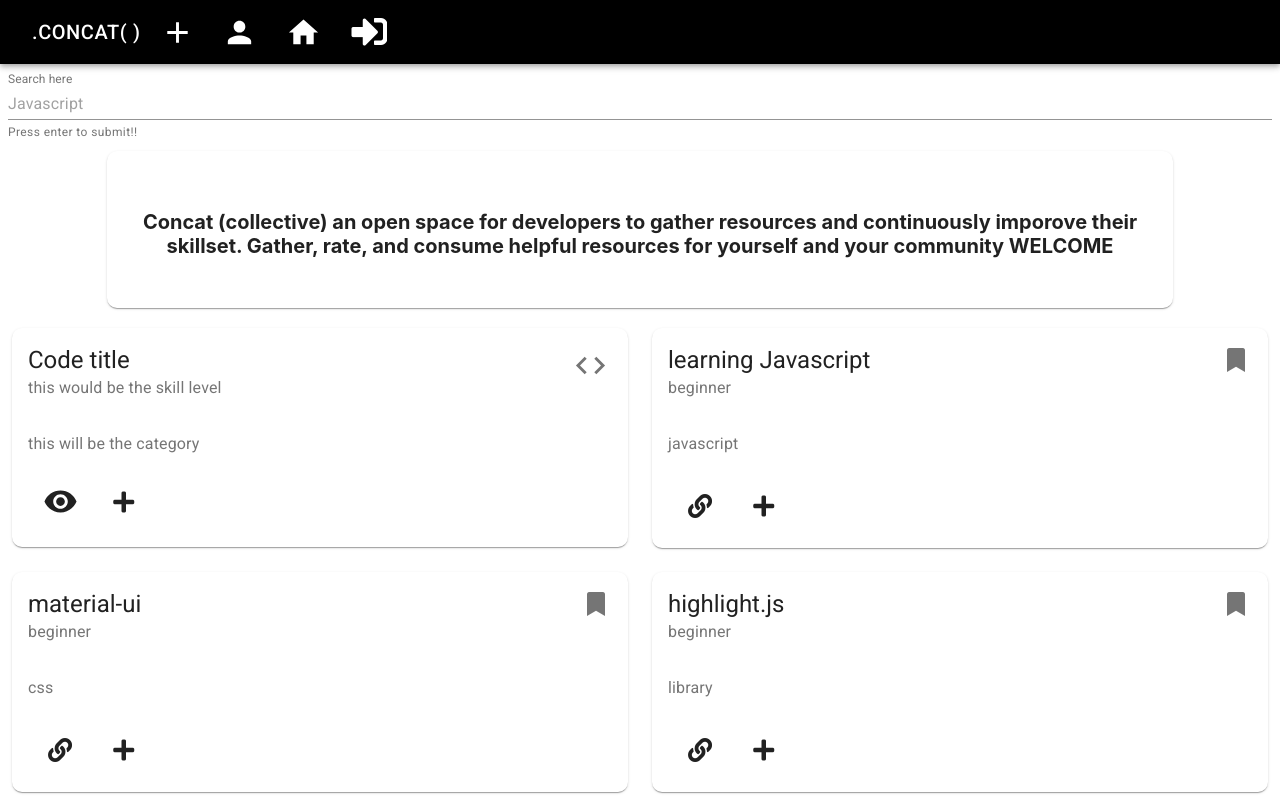
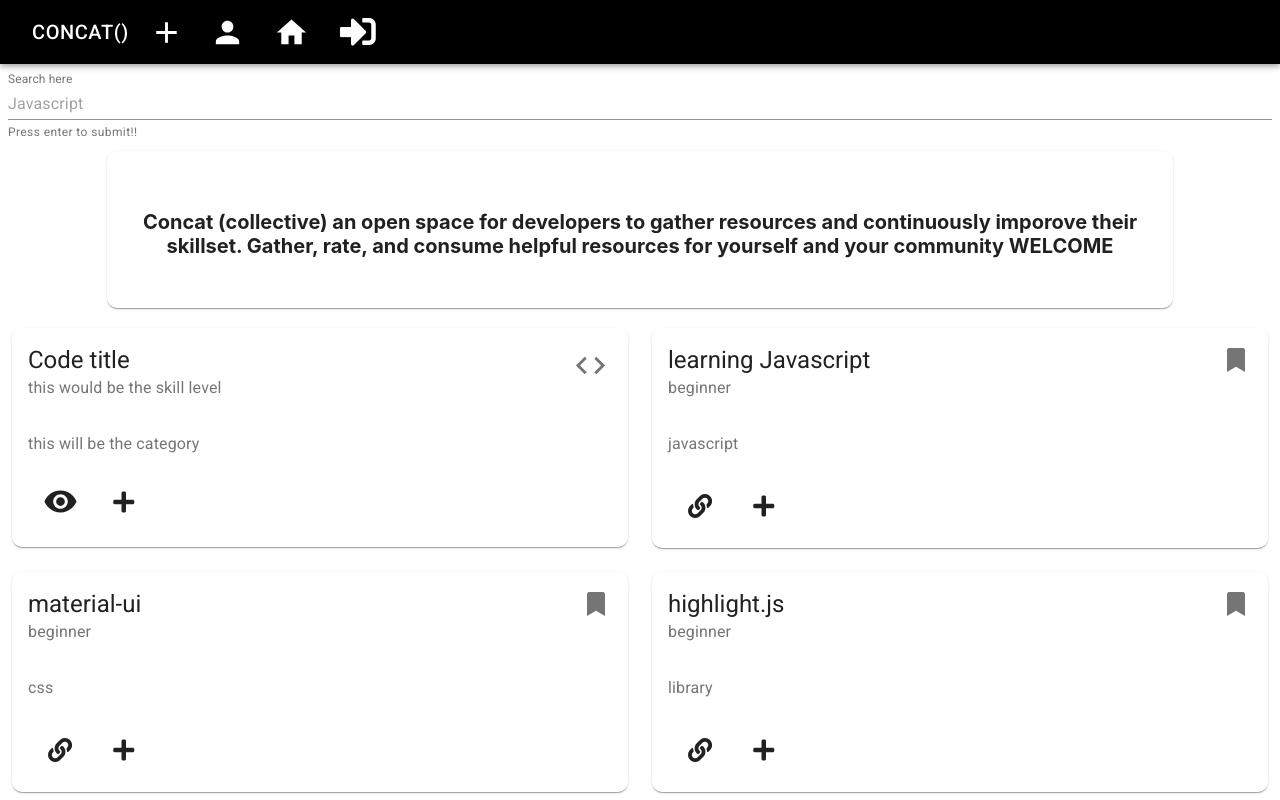
Before and after one commit to drkittendorf/concat_collective, a React (Create React App) app in the folder client/: page /home in a window 1280 px wide. Shown: the top 800 px of the page. Built offline with nearby package versions, Linux system fonts and the light colour scheme.

Commit message:
changed the logo button

```diff
--- a/client/src/components/Nav.js
+++ b/client/src/components/Nav.js
@@ -44,7 +44,7 @@ function Nav() {
 					concat
 				</Typography> */}
 				<Button className={classes.Logo} component={Link} to='/'>
-					.concat( )
+					concat()
 				</Button>
 				{/* <Link href="/" className={classes.link}>
 					Search
```
